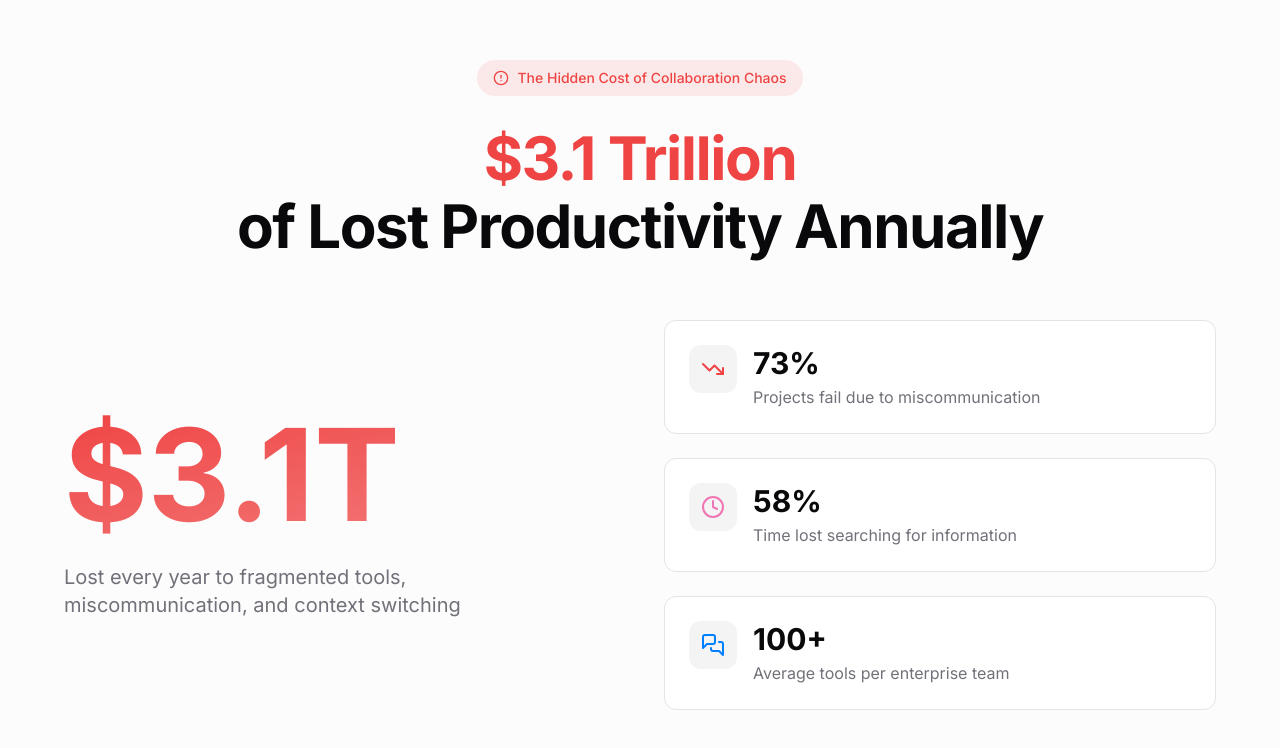
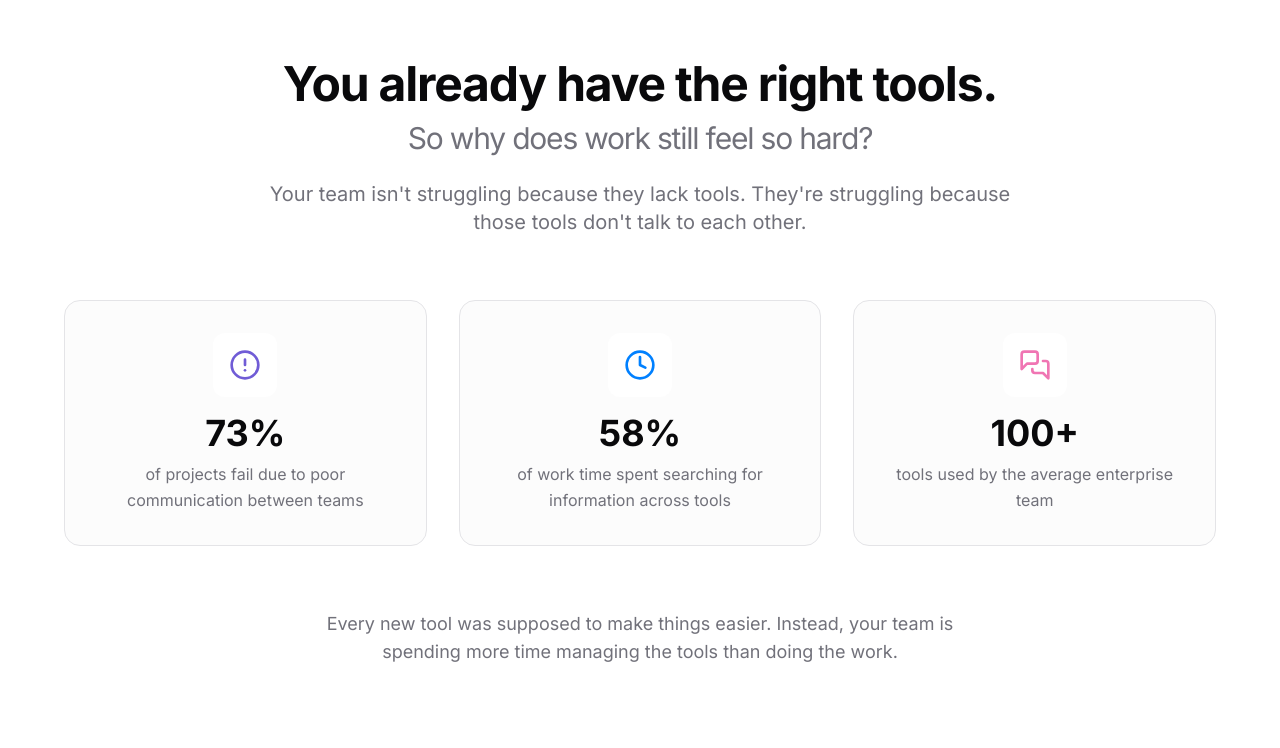
Before and after one commit to avisanghavi/collab-nexus-os, a React (Vite) app: page / in a window 1280 px wide. Shown: the part 2016-2764 px from the top of the page. Built offline with nearby package versions, Linux system fonts and the light colour scheme; the HTML template or start-up script is replaced by a standard one.

Commit message:
Refactor productivity loss statement

```diff
--- a/src/components/ProblemSection.tsx
+++ b/src/components/ProblemSection.tsx
@@ -1,108 +1,68 @@
 import { useEffect, useRef, useState } from "react";
-import { TrendingDown, AlertCircle, Clock, MessagesSquare } from "lucide-react";
+import { AlertCircle, Clock, MessagesSquare } from "lucide-react";
 
 const ProblemSection = () => {
-  const [isVisible, setIsVisible] = useState(false);
-  const [counter, setCounter] = useState(0);
   const sectionRef = useRef<HTMLDivElement>(null);
-
-  useEffect(() => {
-    const observer = new IntersectionObserver(
-      ([entry]) => {
-        if (entry.isIntersecting) {
-          setIsVisible(true);
-        }
-      },
-      { threshold: 0.3 }
-    );
-
-    if (sectionRef.current) {
-      observer.observe(sectionRef.current);
-    }
-
-    return () => observer.disconnect();
-  }, []);
-
-  useEffect(() => {
-    if (isVisible && counter < 3.1) {
-      const timer = setTimeout(() => {
-        setCounter((prev) => Math.min(prev + 0.1, 3.1));
-      }, 30);
-      return () => clearTimeout(timer);
-    }
-  }, [isVisible, counter]);
 
   const stats = [
     {
-      icon: TrendingDown,
+      icon: AlertCircle,
       value: "73%",
-      label: "Projects fail due to miscommunication",
-      color: "text-destructive",
+      label: "of projects fail due to poor communication between teams",
+      color: "text-primary",
     },
     {
       icon: Clock,
       value: "58%",
-      label: "Time lost searching for information",
-      color: "text-accent",
+      label: "of work time spent searching for information across tools",
+      color: "text-secondary",
     },
     {
       icon: MessagesSquare,
       value: "100+",
-      label: "Average tools per enterprise team",
-      color: "text-secondary",
+      label: "tools used by the average enterprise team",
+      color: "text-accent",
     },
   ];
 
   return (
-    <section ref={sectionRef} className="py-24 bg-muted/30">
+    <section ref={sectionRef} className="py-24 bg-background">
       <div className="container px-6">
         <div className="max-w-6xl mx-auto">
-          <div className="text-center mb-16 space-y-4">
-            <div className="inline-flex items-center gap-2 px-4 py-2 rounded-full bg-destructive/10 text-destructive mb-4">
-              <AlertCircle className="w-4 h-4" />
-              <span className="text-sm font-medium">The Hidden Cost of Collaboration Chaos</span>
-            </div>
-
-            <h2 className="text-4xl md:text-6xl font-bold">
-              <span className="text-destructive">$3.1 Trillion</span>
-              <span className="block mt-2 text-foreground">of Lost Productivity Annually</span>
+          <div className="text-center mb-16 space-y-6">
+            <h2 className="text-4xl md:text-5xl font-bold">
+              You already have the right tools.
+              <span className="block mt-3 text-muted-foreground font-normal text-2xl md:text-3xl">
+                So why does work still feel so hard?
+              </span>
             </h2>
-          </div>
-
-          <div className="grid md:grid-cols-2 gap-12 items-center">
-            {/* Left: Animated counter */}
-            <div className="text-center md:text-left space-y-6">
-              <div className="relative">
-                <div className="text-8xl md:text-9xl font-bold text-destructive/20">
-                  ${counter.toFixed(1)}T
-                </div>
-                <div className="absolute inset-0 text-8xl md:text-9xl font-bold bg-gradient-to-br from-destructive to-destructive/60 bg-clip-text text-transparent animate-fade-in">
-                  ${counter.toFixed(1)}T
-                </div>
-              </div>
-              <p className="text-xl text-muted-foreground max-w-md">
-                Lost every year to fragmented tools, miscommunication, and context switching
+            <p className="text-xl text-muted-foreground max-w-3xl mx-auto">
+              Your team isn't struggling because they lack tools. They're struggling because those tools don't talk to each other.
             </p>
           </div>
 
-            {/* Right: Stats grid */}
-            <div className="space-y-6">
+          <div className="grid md:grid-cols-3 gap-8">
             {stats.map((stat, index) => (
               <div
                 key={index}
-                  className="flex items-start gap-4 p-6 rounded-xl bg-card border border-border hover-lift"
+                className="text-center space-y-4 p-8 rounded-2xl bg-muted/30 border border-border hover-lift"
                 style={{ animationDelay: `${index * 0.1}s` }}
               >
-                  <div className={`p-3 rounded-lg bg-muted ${stat.color}`}>
-                    <stat.icon className="w-6 h-6" />
+                <div className={`inline-flex p-4 rounded-xl bg-background ${stat.color}`}>
+                  <stat.icon className="w-8 h-8" />
                 </div>
                 <div>
-                    <div className="text-3xl font-bold mb-1">{stat.value}</div>
-                    <div className="text-muted-foreground">{stat.label}</div>
+                  <div className="text-4xl font-bold mb-2">{stat.value}</div>
+                  <p className="text-muted-foreground leading-relaxed">{stat.label}</p>
                 </div>
               </div>
             ))}
           </div>
+
+          <div className="mt-16 text-center max-w-2xl mx-auto space-y-4">
+            <p className="text-lg text-muted-foreground">
+              Every new tool was supposed to make things easier. Instead, your team is spending more time managing the tools than doing the work.
+            </p>
           </div>
         </div>
       </div>
```
Lines whose indentation alone changed are shown as unchanged.
